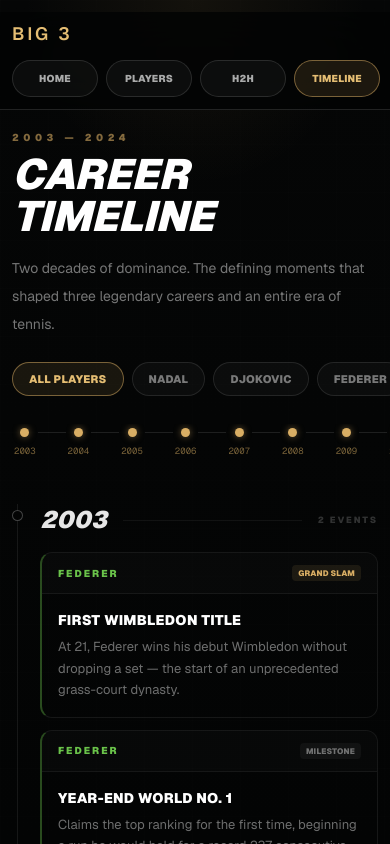
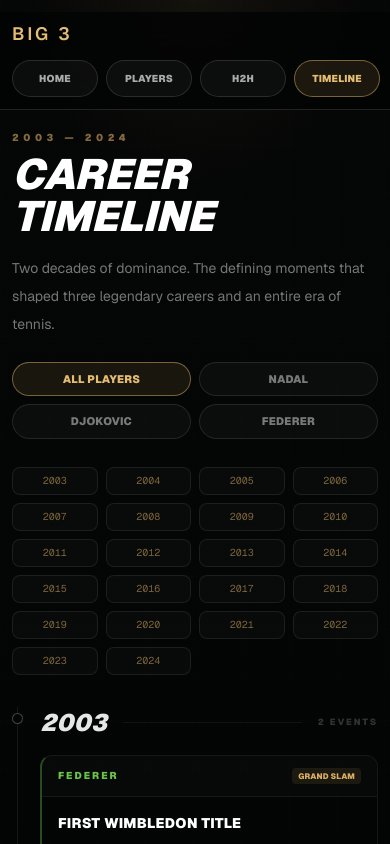
Before and after one commit to surveiLance/Big-3-, a Next.js app: page /timeline in a window 390 px wide. Shown: the top 844 px of the page. Built offline with nearby package versions, Linux system fonts and the light colour scheme.

Commit message:
fix mobile integration

```diff
--- a/app/h2h/page.tsx
+++ b/app/h2h/page.tsx
@@ -385,8 +385,6 @@
     return Array.from(map.entries());
   }, [filtered]);
 
-  const uniqueYears = useMemo(() => [...new Set(filtered.map((m) => m.year))], [filtered]);
-
   return (
     <div className="flex flex-col">
       <div className="fixed inset-0 -z-10 overflow-hidden bg-[#030404]">
@@ -413,10 +411,10 @@
           </div>
         </FadeUp>
 
-        <div className="no-scrollbar -mx-3 flex gap-3 overflow-x-auto px-3 pb-1 sm:mx-0 sm:grid sm:grid-cols-3 sm:overflow-visible sm:px-0 sm:pb-0">
+        <div className="grid gap-3 sm:grid-cols-3">
           {matchups.map((matchup, i) => (
             <FadeUp key={matchup.label} delay={i * 0.1}>
-              <article className="w-[78vw] rounded-xl border border-white/15 bg-black/45 p-4 backdrop-blur-md min-[460px]:w-[340px] sm:w-auto sm:p-5">
+              <article className="rounded-xl border border-white/15 bg-black/45 p-4 backdrop-blur-md sm:p-5">
                 <div className="text-xs font-black uppercase tracking-wide text-white/52">{matchup.label}</div>
                 <div className="mt-4 text-4xl font-black sm:mt-5 sm:text-5xl">{matchup.record}</div>
                 <div className="mt-2 text-sm font-black uppercase" style={{ color: matchup.left.color }}>
@@ -452,12 +450,12 @@
         </div>
 
         {/* Rivalry filter */}
-        <div className="no-scrollbar -mx-3 mb-2 flex gap-2 overflow-x-auto px-3 sm:mx-0 sm:flex-wrap sm:overflow-visible sm:px-0">
+        <div className="mb-2 grid grid-cols-2 gap-2 sm:flex sm:flex-wrap">
           {RIVALRY_FILTERS.map((f) => (
             <button
               key={f.value}
               onClick={() => applyFilter(f.value, tournament)}
-              className={`shrink-0 rounded-full border px-4 py-2 text-[11px] font-black uppercase tracking-wide transition-all ${
+              className={`rounded-full border px-3 py-2 text-[10px] font-black uppercase tracking-wide transition-all sm:px-4 sm:text-[11px] ${
                 rivalry === f.value
                   ? "border-[#d9ae64]/50 bg-[#d9ae64]/10 text-[#e4bd73]"
                   : "border-white/10 bg-white/[0.03] text-white/45 hover:text-white/70"
@@ -469,12 +467,12 @@
         </div>
 
         {/* Tournament filter */}
-        <div className="no-scrollbar -mx-3 mb-7 flex gap-2 overflow-x-auto px-3 sm:mx-0 sm:flex-wrap sm:overflow-visible sm:px-0">
+        <div className="mb-7 grid grid-cols-2 gap-2 min-[430px]:grid-cols-3 sm:flex sm:flex-wrap">
           {TOURNAMENT_FILTERS.map((f) => (
             <button
               key={f.value}
               onClick={() => applyFilter(rivalry, f.value)}
-              className={`shrink-0 rounded-full border px-3 py-1.5 text-[10px] font-black uppercase tracking-wide transition-all ${
+              className={`rounded-full border px-3 py-1.5 text-[9px] font-black uppercase tracking-wide transition-all sm:text-[10px] ${
                 tournament === f.value
                   ? "border-white/30 bg-white/[0.08] text-white/85"
                   : "border-white/8 bg-white/[0.02] text-white/32 hover:text-white/55"
@@ -529,41 +527,8 @@
               </div>
             </div>
 
-            {/* ── Right: year scrubber (mobile) + slider + card + arrows ── */}
+            {/* ── Right: slider + card + arrows ── */}
             <div className="flex flex-col gap-4">
-
-              {/* Year scrubber — mobile only */}
-              <div className="no-scrollbar -mx-3 overflow-x-auto px-3 lg:hidden">
-                <div className="flex min-w-max items-start pb-2">
-                  {uniqueYears.map((year, i) => (
-                    <div key={year} className="flex items-start">
-                      {i > 0 && <div className="mt-[3px] h-px w-5 shrink-0 bg-white/10" />}
-                      <button
-                        onClick={() => {
-                          const first = filtered.find((m) => m.year === year);
-                          if (first) setSelectedId(first.id);
-                        }}
-                        className="flex flex-col items-center gap-1.5 px-0.5"
-                      >
-                        <div
-                          className="h-2 w-2 rounded-full transition-all"
-                          style={{
-                            backgroundColor: current?.year === year ? "#d9ae64" : "rgba(255,255,255,0.14)",
-                            boxShadow: current?.year === year ? "0 0 5px rgba(217,174,100,0.5)" : "none",
-                          }}
-                        />
-                        <span
-                          className="font-mono text-[8px] leading-none"
-                          style={{ color: current?.year === year ? "rgba(217,174,100,0.7)" : "rgba(255,255,255,0.2)" }}
-                        >
-                          {year}
-                        </span>
-                      </button>
-                    </div>
-                  ))}
-                </div>
-              </div>
-
               {/* Slider */}
               <div className="px-1">
                 <Slider
--- a/app/timeline/page.tsx
+++ b/app/timeline/page.tsx
@@ -122,10 +122,10 @@
       </div>
 
       {/* Filter bar */}
-      <div className="no-scrollbar -mx-3 mb-7 flex gap-2 overflow-x-auto px-3 sm:mx-0 sm:mb-8 sm:flex-wrap sm:overflow-visible sm:px-0">
+      <div className="mb-7 grid grid-cols-2 gap-2 sm:mb-8 sm:flex sm:flex-wrap">
         <button
           onClick={() => setFilter("all")}
-          className={`shrink-0 rounded-full border px-4 py-2 text-[11px] font-black uppercase tracking-wide transition-all ${
+          className={`rounded-full border px-4 py-2 text-[11px] font-black uppercase tracking-wide transition-all ${
             filter === "all"
               ? "border-[#d9ae64]/50 bg-[#d9ae64]/10 text-[#e4bd73]"
               : "border-white/10 bg-white/[0.03] text-white/45 hover:text-white/70"
@@ -137,7 +137,7 @@
           <button
             key={key}
             onClick={() => setFilter(key)}
-            className="shrink-0 rounded-full border px-4 py-2 text-[11px] font-black uppercase tracking-wide transition-all"
+            className="rounded-full border px-4 py-2 text-[11px] font-black uppercase tracking-wide transition-all"
             style={
               filter === key
                 ? { color: p.color, borderColor: p.color + "55", backgroundColor: p.color + "14" }
@@ -150,28 +150,28 @@
       </div>
 
       {/* Year navigator */}
-      <div className="no-scrollbar -mx-3 mb-8 overflow-x-auto px-3 sm:mx-0 sm:mb-10 sm:px-0">
-        <div className="flex min-w-max items-start pb-4 pt-1">
+      <div className="mb-8 sm:mb-10">
+        <div className="grid grid-cols-4 gap-2 min-[430px]:grid-cols-6 sm:flex sm:min-w-max sm:items-start sm:gap-0 sm:pb-4 sm:pt-1">
           {ALL_YEARS.map((year, i) => {
             const isActive = activeYears.has(year);
             return (
-              <div key={year} className="flex items-start">
+              <div key={year} className="flex items-start justify-center sm:justify-start">
                 {i > 0 && (
-                  <div className="mt-[4px] h-px w-7 shrink-0 bg-white/10" />
+                  <div className="mt-[4px] hidden h-px w-7 shrink-0 bg-white/10 sm:block" />
                 )}
                 <button
                   onClick={() => document.getElementById(`year-${year}`)?.scrollIntoView({ behavior: "smooth", block: "start" })}
-                  className="group flex flex-col items-center gap-2.5 px-0.5"
+                  className="group flex w-full flex-col items-center gap-1.5 rounded-lg border border-white/8 bg-white/[0.025] px-2 py-2 sm:w-auto sm:border-0 sm:bg-transparent sm:px-0.5 sm:py-0 sm:gap-2.5"
                 >
                   <div
-                    className="h-[9px] w-[9px] rounded-full transition-all duration-300 group-hover:scale-125"
+                    className="hidden h-[9px] w-[9px] rounded-full transition-all duration-300 group-hover:scale-125 sm:block"
                     style={{
                       backgroundColor: isActive ? "#d9ae64" : "rgba(255,255,255,0.12)",
                       boxShadow: isActive ? "0 0 7px rgba(217,174,100,0.5)" : "none",
                     }}
                   />
                   <span
-                    className="font-mono text-[9px] leading-none transition-colors duration-300"
+                    className="font-mono text-[10px] leading-none transition-colors duration-300 sm:text-[9px]"
                     style={{ color: isActive ? "rgba(217,174,100,0.55)" : "rgba(255,255,255,0.18)" }}
                   >
                     {year}
```
